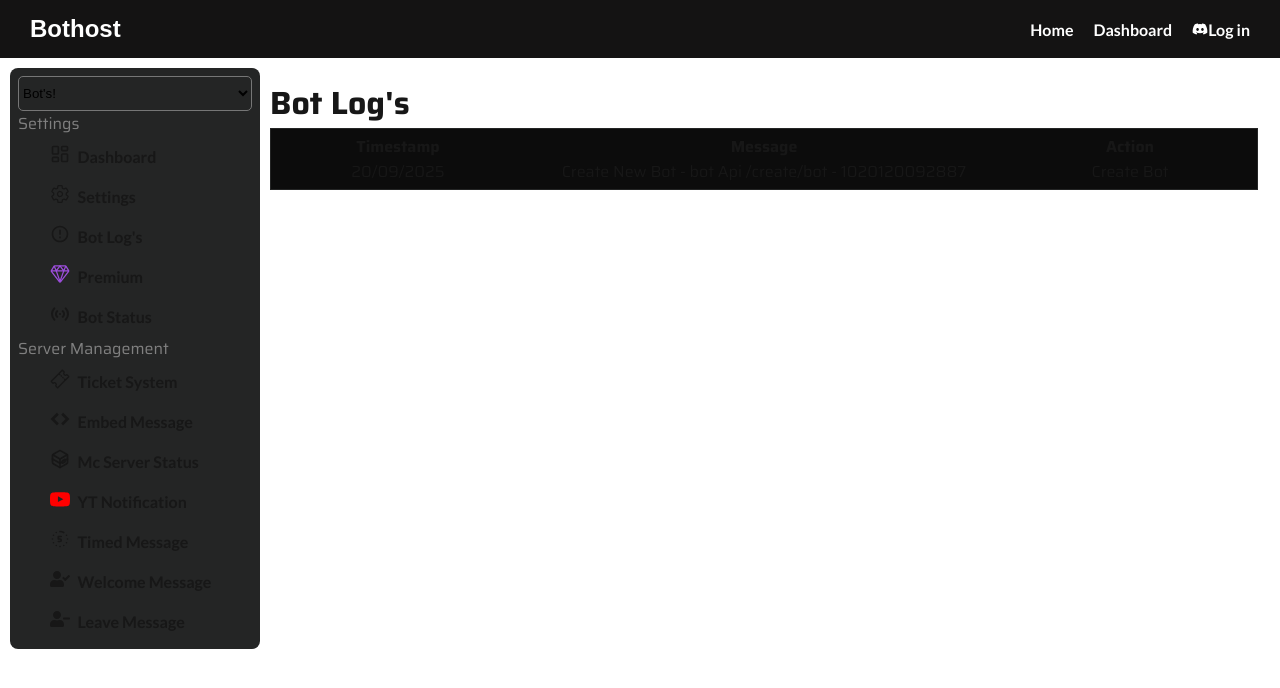
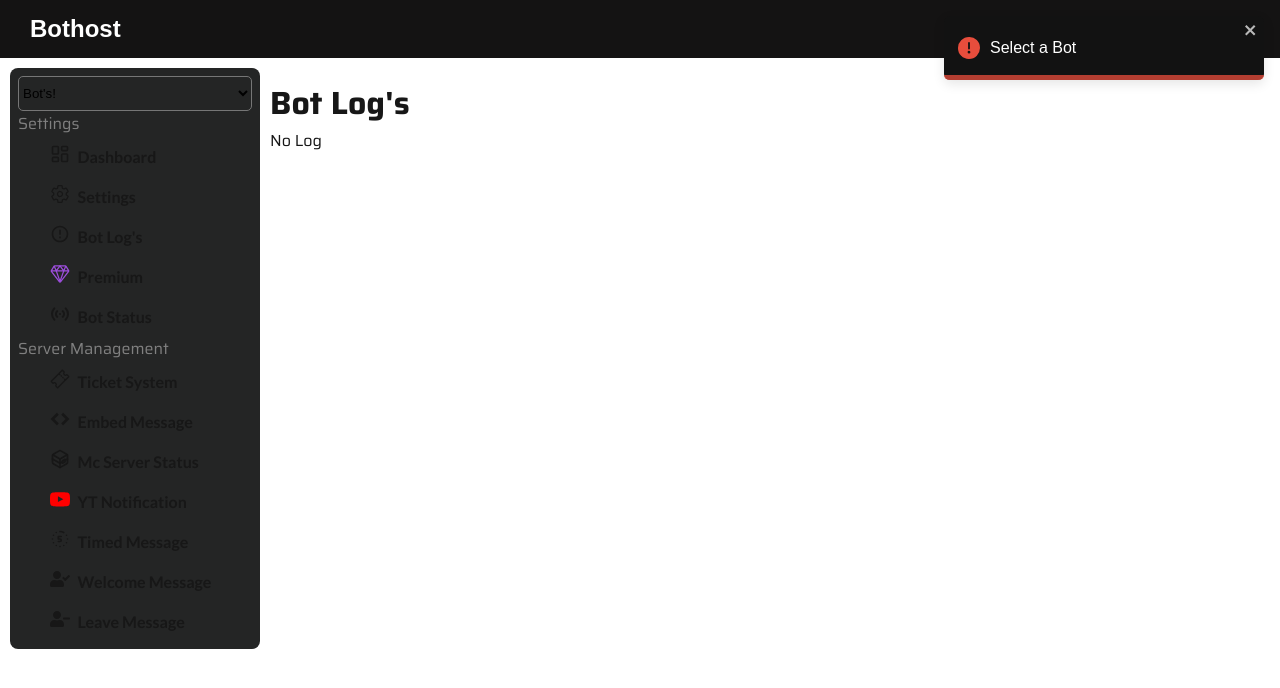
Before and after one commit to nestbothosting/bot-panel, a Next.js app: page /botlog in a window 1280 px wide. Shown: the top 688 px of the page. Built offline with nearby package versions, Linux system fonts and the light colour scheme.

Commit message:
Add Bot Log API

```diff
--- a/apis/status.js
+++ b/apis/status.js
@@ -106,6 +106,25 @@ export const GetBotStatus = async (strBot) => {
     return response.data;
   } catch (error) {
     console.log(error.message)
+    return { status: false, message: error.message }
+  }
+}
+
+export const GetBotLog = async (strBot) => {
+  try {
+    if (!strBot) return { status: false, message: "Select a Bot" }
+    const Bot = JSON.parse(strBot)
+    const botdata = await MyBotModel.findOne({ bot_id: Bot.bot_id })
+    const response = await axios.get(`${botdata.node_url}/bot/log/${Bot.bot_id}`,
+      {
+        headers: {
+          "x-api-key": botdata.api_key,
+        },
+      }
+    )
+    return response.data;
+  } catch (error) {
+    console.log(error.message)
     return { status:false, message:error.message }
   }
 }
--- a/app/botlog/page.js
+++ b/app/botlog/page.js
@@ -1,10 +1,23 @@
 "use client"
 
-import React from 'react'
+import React, { useState, useEffect } from 'react'
 import style from './botlog.module.css'
 import Cmenu from '@/components/Cmenu/Cmenu'
+import { GetBotLog } from '@/apis/status'
+import { toast } from 'react-toastify'
 
 export default function page() {
+    const [botlog, setBotLog] = useState([])
+
+    useEffect(() => {
+        const GetData = async () => {
+            const response = await GetBotLog(localStorage.getItem('bot'))
+            if (!response.status) return toast.error(response.message)
+            setBotLog(response.log)
+        }
+        GetData();
+    }, [])
+
     return (
         <div className={style.botlog} >
             <div className={style.menu} >
@@ -12,20 +25,27 @@ export default function page() {
             </div>
             <div className={style.main}>
                 <h1>Bot Log's</h1>
-                <div className={style.logbox} >
+
+                {botlog?.length === 0 ? "No Log" :
+                    botlog.map((log, key) => (
+                        <div className={style.logbox} key={key}>
                             <div className={style.Timestamp}>
                                 <h4>Timestamp</h4>
-                        <span>20/09/2025</span>
+                                <span>{log.date}</span>
                             </div>
                             <div className={style.log}>
                                 <h4>Message</h4>
-                        <span>Create New Bot - bot Api /create/bot - 1020120092887</span>
+                                <span>{log.message}</span>
                             </div>
-                    <div className={ style.Action }>
+                            <div className={style.Action}>
                                 <h4>Action</h4>
-                        <span>Create Bot</span>
+                                <span>{log.action}</span>
                             </div>
                         </div>
+                    ))
+                }
+
+
             </div>
         </div>
     )
```
Lines whose indentation alone changed are shown as unchanged.
